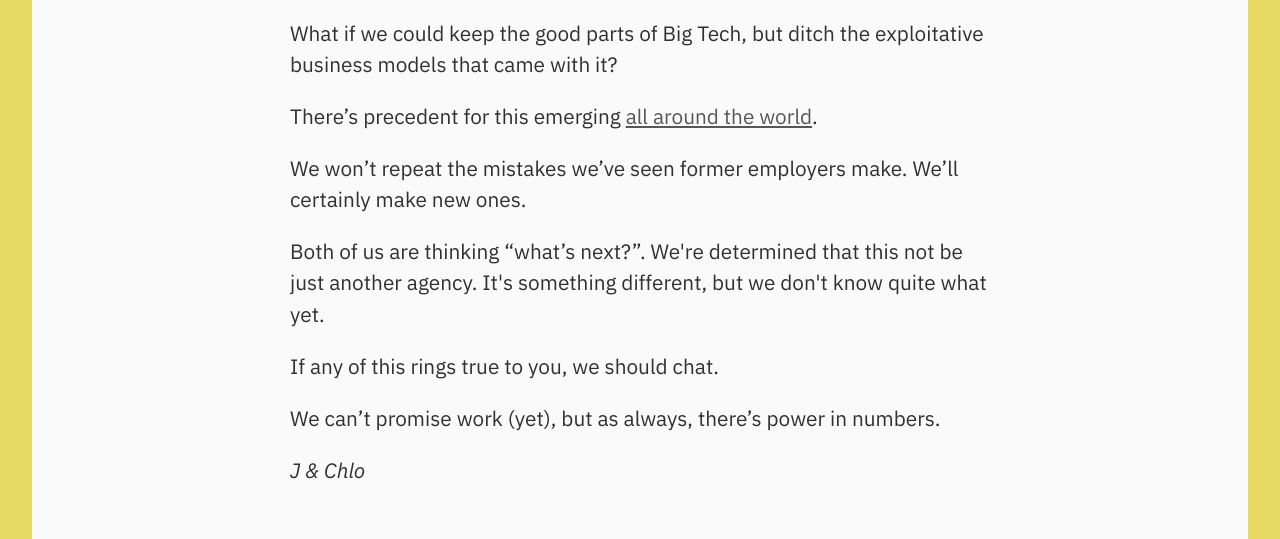
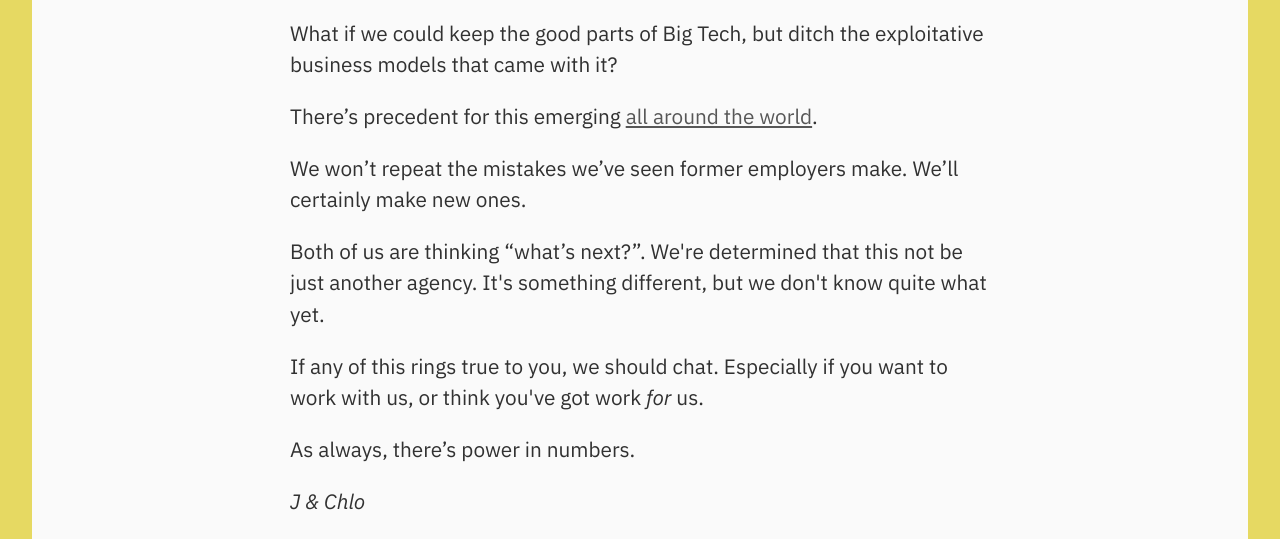
Before and after one commit to interrobang-uk/interrobang, an Eleventy site: page src/blog/introducing-interrobang.md in a window 1280 px wide. Shown: the part 3146-3685 px from the top of the page. Built offline with nearby package versions, Linux system fonts and the light colour scheme; Eleventy itself is replaced by a stand-in of ours; files that its build step writes are made by us from their sources.

Commit message:
edit blog

```diff
--- a/src/blog/introducing-interrobang.md
+++ b/src/blog/introducing-interrobang.md
@@ -77,8 +77,8 @@ We won’t repeat the mistakes we’ve seen former employers make. We’ll certa
 
 Both of us are thinking “what’s next?”. We're determined that this not be just another agency. It's something different, but we don't know quite what yet.
 
-If any of this rings true to you, we should chat.
+If any of this rings true to you, we should chat. Especially if you want to work with us, or think you've got work _for_ us.
 
-We can’t promise work (yet), but as always, there’s power in numbers.
+As always, there’s power in numbers.
 
 _J & Chlo_
```
